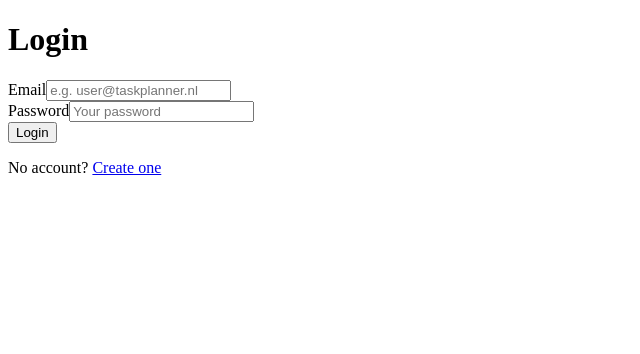
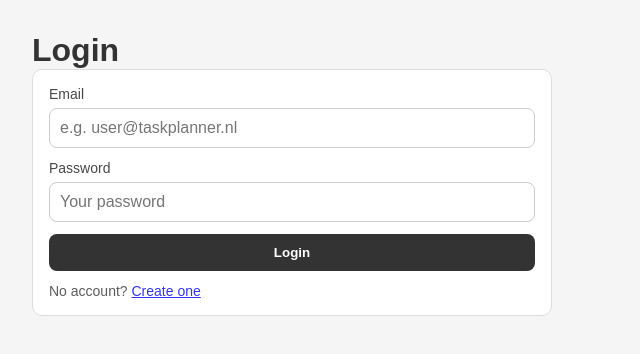
Before and after one commit to farwara/StudentTaskPlanner, a React (Vite) app: page /login in a window 1280 px wide. Shown: the top 354 px of the page, without its empty margins (0-640 px from the left). Built offline with nearby package versions, Linux system fonts and the light colour scheme; no server answers.

Commit message:
fix:load global CSS and improve UI styling

```diff
--- a/src/main.jsx
+++ b/src/main.jsx
@@ -4,7 +4,7 @@ import ReactDOM from "react-dom/client";
 import { BrowserRouter } from "react-router-dom";
 import App from "./App";
 import { AuthProvider } from "./context/AuthContext";
-
+import "./styles/global.css";
 ReactDOM.createRoot(document.getElementById("root")).render(
     <React.StrictMode>
         <BrowserRouter>
--- a/src/pages/AddTask.jsx
+++ b/src/pages/AddTask.jsx
@@ -31,28 +31,35 @@ export default function AddTask() {
     }
 
     return (
-        <main>
-            <h1>Add Task</h1>
+        <main className="container">
+            <h1 className="page-title">Add task</h1>
 
-            {error && <p>{error}</p>}
+            {error && <p className="error">{error}</p>}
 
-            <form onSubmit={handleSubmit}>
+            <form className="card" onSubmit={handleSubmit}>
+                <div className="field">
+                    <label>Title</label>
                     <input
                         type="text"
-                    placeholder="Title"
                         value={title}
                         onChange={(e) => setTitle(e.target.value)}
+                        placeholder="e.g. Buy groceries"
                         required
                     />
+                </div>
 
+                <div className="field">
+                    <label>Description</label>
                     <textarea
-                    placeholder="Description"
                         value={description}
                         onChange={(e) => setDescription(e.target.value)}
+                        placeholder="Optional details..."
                     />
+                </div>
 
-                <button type="submit">Save Task</button>
+                <button className="btn" type="submit">Save task</button>
             </form>
+
         </main>
     );
 }
--- a/src/pages/Dashboard.jsx
+++ b/src/pages/Dashboard.jsx
@@ -4,6 +4,7 @@ import { apiFetch } from '../api/api';
 import TaskCard from '../components/TaskCard';
 import {Link} from 'react-router-dom';
 function Dashboard() {
+
     const [tasks, setTasks] = useState([]);
     const [error, setError] = useState('');
 
@@ -22,18 +23,20 @@ function Dashboard() {
     }, []);
 
     return (
-        <main>
-            <h1>Dashboard</h1>
+        <main className="container">
+            <h1 className="page-title">Dashboard</h1>
 
-            {/* ADD TASK BUTTON */}
-            <Link to="/add-task">
-                <button>Add Task</button>
-            </Link>
-            {error && <p>{error}</p>}
+            {error && <p className="error">{error}</p>}
 
-            {tasks.map(task => (
-                <TaskCard key={task.id} task={task} reload={loadTasks} />
-            ))}
+            <div className="grid">
+                {tasks.map((task) => (
+                    <TaskCard
+                        key={task.id}
+                        task={task}
+                        reload={loadTasks}
+                    />
+                ))}
+            </div>
         </main>
     );
 }
--- a/src/styles/global.css
+++ b/src/styles/global.css
@@ -1,45 +1,218 @@
-/* Global reset */
 * {
     box-sizing: border-box;
     margin: 0;
     padding: 0;
 }
 
+/* ========== Base ========== */
 body {
     font-family: Arial, Helvetica, sans-serif;
     background-color: #f5f5f5;
     color: #333;
 }
 
-/* Layout */
-header {
-    background-color: #2c3e50;
-    padding: 1rem;
-}
-
-nav ul {
-    list-style: none;
-    display: flex;
-    gap: 1rem;
-}
-
-nav a {
-    color: white;
-    text-decoration: none;
-    font-weight: bold;
-}
-
-nav a.active {
-    text-decoration: underline;
-}
-nav button {
-    background: none;
-    border: none;
-    color: white;
-    font-weight: bold;
-    cursor: pointer;
-}
-
 main {
     padding: 2rem;
 }
+
+/* ========== Layout Helpers ========== */
+.container {
+    max-width: 900px;
+    margin: 0 auto;
+    padding: 24px;
+}
+
+.page-title {
+    margin: 0 0 16px;
+}
+
+.grid {
+    display: grid;
+    gap: 12px;
+}
+
+/* ========== Navbar ========== */
+/* Your NavBar component uses <header className="navbar">, so target .navbar */
+.navbar {
+    display: flex;
+    align-items: center;
+    justify-content: space-between;
+    gap: 16px;
+    padding: 12px 24px;
+    background-color: #2c3e50;
+    color: white;
+}
+
+.navbar__brand {
+    font-size: 18px;
+    font-weight: 800;
+    white-space: nowrap;
+}
+
+.navbar__links {
+    display: flex;
+    gap: 16px;
+}
+
+.navbar__links a {
+    color: white;
+    text-decoration: none;
+    font-weight: 600;
+    opacity: 0.9;
+}
+
+.navbar__links a:hover {
+    opacity: 1;
+    text-decoration: underline;
+}
+
+.navbar__links a.active {
+    opacity: 1;
+    text-decoration: underline;
+}
+
+.navbar__right {
+    display: flex;
+    align-items: center;
+    gap: 12px;
+}
+
+.navbar__user {
+    font-size: 14px;
+    opacity: 0.85;
+}
+
+/* ========== Form / Card ========== */
+.card {
+    background: white;
+    border: 1px solid #ddd;
+    border-radius: 10px;
+    padding: 16px;
+    display: grid;
+    gap: 12px;
+    max-width: 520px;
+}
+
+.field {
+    display: grid;
+    gap: 6px;
+}
+
+.field label {
+    font-size: 14px;
+    opacity: 0.9;
+}
+
+input,
+textarea {
+    padding: 10px;
+    border: 1px solid #ccc;
+    border-radius: 8px;
+    font: inherit;
+    background: white;
+}
+
+textarea {
+    min-height: 90px;
+    resize: vertical;
+}
+
+.muted {
+    font-size: 14px;
+    opacity: 0.8;
+}
+
+.error {
+    color: #b00020;
+}
+
+/* ========== Buttons ========== */
+/* One single .btn definition (no duplicates) */
+.btn {
+    padding: 10px 12px;
+    border-radius: 8px;
+    border: 1px solid transparent;
+    background: #333;
+    color: white;
+    font-weight: 600;
+    cursor: pointer;
+    transition: opacity 0.15s ease;
+}
+
+.btn:hover {
+    opacity: 0.92;
+}
+
+.btn--small {
+    padding: 8px 10px;
+    font-size: 14px;
+}
+
+/* Ghost button for dark navbar (logout) */
+.btn--ghost {
+    background: rgba(255, 255, 255, 0.12);
+    border-color: rgba(255, 255, 255, 0.25);
+    color: white;
+}
+
+.btn--ghost:hover {
+    opacity: 1;
+    background: rgba(255, 255, 255, 0.2);
+}
+
+/* Danger button */
+.btn--danger {
+    background: #b00020;
+    border-color: #b00020;
+    color: white;
+}
+
+/* Optional: Secondary button */
+.btn--secondary {
+    background: #1976d2;
+    border-color: #1976d2;
+    color: white;
+}
+
+/* ========== Task Card ========== */
+.task-card {
+    background: white;
+    border: 1px solid #ddd;
+    border-radius: 10px;
+    padding: 14px;
+    display: grid;
+    gap: 10px;
+}
+
+.task-card--done {
+    opacity: 0.85;
+}
+
+.task-card__top {
+    display: flex;
+    justify-content: space-between;
+    align-items: center;
+    gap: 10px;
+}
+
+.task-card__title {
+    margin: 0;
+}
+
+.task-card__desc {
+    margin: 0;
+    opacity: 0.9;
+}
+
+.task-card__actions {
+    display: flex;
+    gap: 10px;
+    flex-wrap: wrap;
+}
+
+.badge {
+    font-size: 12px;
+    padding: 4px 8px;
+    border: 1px solid #333;
+    border-radius: 999px;
+}
```
Lines whose indentation alone changed are shown as unchanged.
